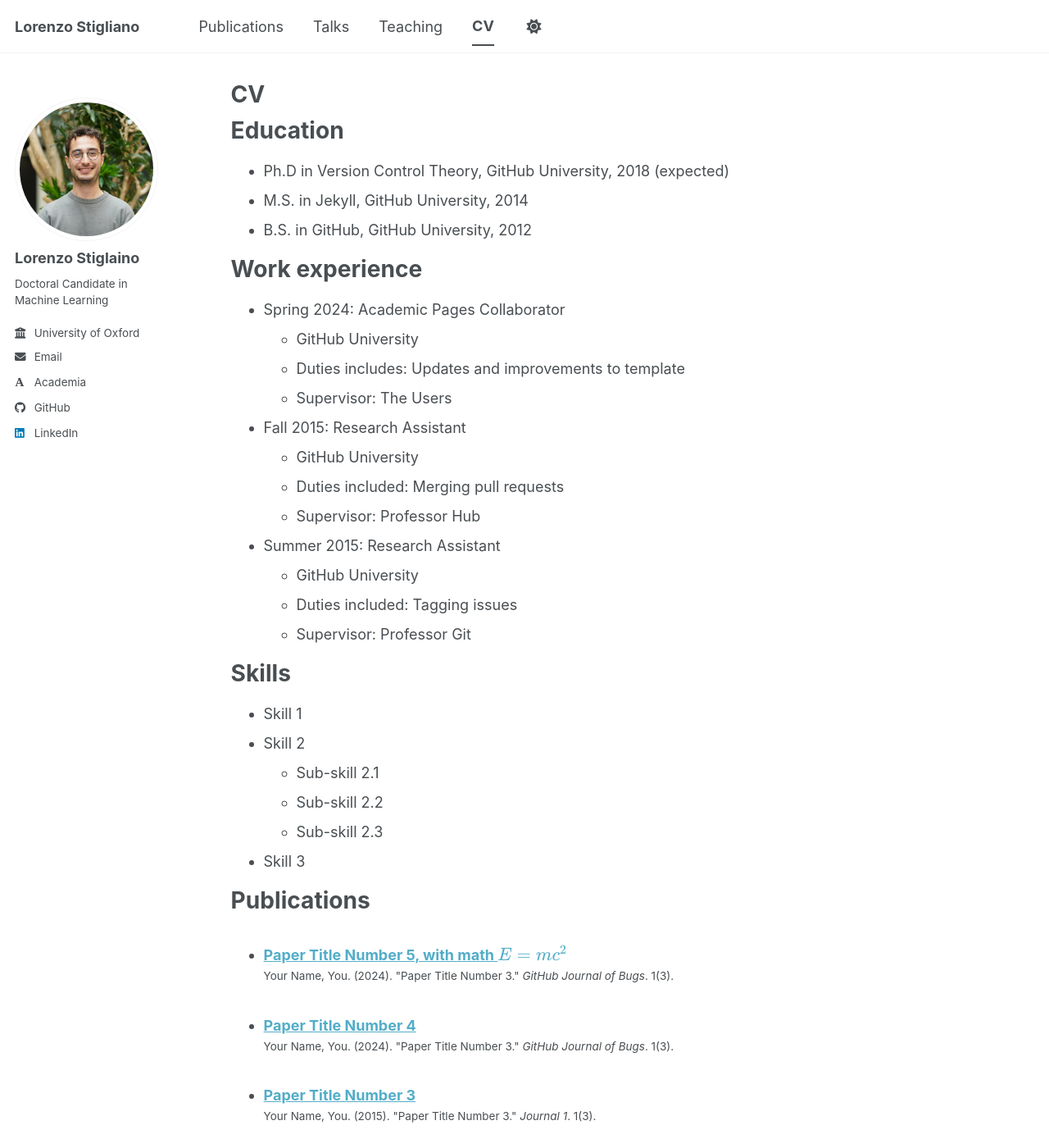
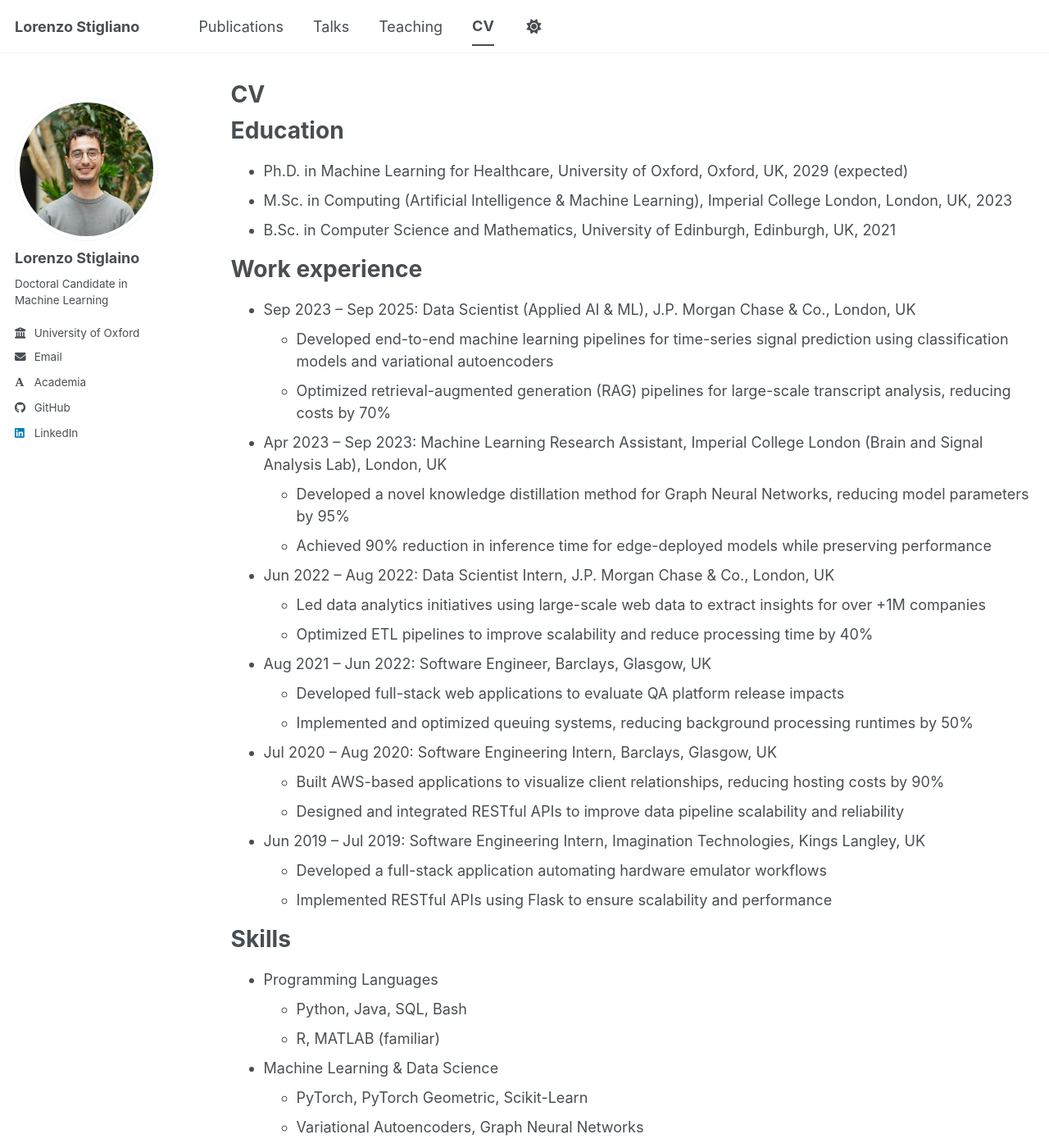
Before and after one commit to LorenzoStigliano/lorenzostigliano.github.io, a Jekyll site: the page built from _pages/cv.md, in a window 1280 px wide and 1400 px high. Shown: the whole window at 82% size. Built offline with Jekyll 4.4.1, drawn with Linux system fonts in a browser that asks for light colours; some web fonts are replaced; a script bundle is joined from its source files by our own code; library files that are not in the unit come from our copies; some of the changed text lies outside the part shown.

Commit message:
update cv section

```diff
--- a/_pages/cv.md
+++ b/_pages/cv.md
@@ -11,35 +11,56 @@ redirect_from:
 
 Education
 ======
-* Ph.D in Version Control Theory, GitHub University, 2018 (expected)
-* M.S. in Jekyll, GitHub University, 2014
-* B.S. in GitHub, GitHub University, 2012
+* Ph.D. in Machine Learning for Healthcare, University of Oxford, Oxford, UK, 2029 (expected)
+* M.Sc. in Computing (Artificial Intelligence & Machine Learning), Imperial College London, London, UK, 2023
+* B.Sc. in Computer Science and Mathematics, University of Edinburgh, Edinburgh, UK, 2021
 
 Work experience
 ======
-* Spring 2024: Academic Pages Collaborator
-  * GitHub University
-  * Duties includes: Updates and improvements to template
-  * Supervisor: The Users
+* Sep 2023 – Sep 2025: Data Scientist (Applied AI & ML), J.P. Morgan Chase & Co., London, UK
+  * Developed end-to-end machine learning pipelines for time-series signal prediction using classification models and variational autoencoders
+  * Optimized retrieval-augmented generation (RAG) pipelines for large-scale transcript analysis, reducing costs by 70%
 
-* Fall 2015: Research Assistant
-  * GitHub University
-  * Duties included: Merging pull requests
-  * Supervisor: Professor Hub
+* Apr 2023 – Sep 2023: Machine Learning Research Assistant, Imperial College London (Brain and Signal Analysis Lab), London, UK
+  * Developed a novel knowledge distillation method for Graph Neural Networks, reducing model parameters by 95%
+  * Achieved 90% reduction in inference time for edge-deployed models while preserving performance
 
-* Summer 2015: Research Assistant
-  * GitHub University
-  * Duties included: Tagging issues
-  * Supervisor: Professor Git
+* Jun 2022 – Aug 2022: Data Scientist Intern, J.P. Morgan Chase & Co., London, UK
+  * Led data analytics initiatives using large-scale web data to extract insights for over +1M companies
+  * Optimized ETL pipelines to improve scalability and reduce processing time by 40%
+
+* Aug 2021 – Jun 2022: Software Engineer, Barclays, Glasgow, UK
+  * Developed full-stack web applications to evaluate QA platform release impacts
+  * Implemented and optimized queuing systems, reducing background processing runtimes by 50%
+
+* Jul 2020 – Aug 2020: Software Engineering Intern, Barclays, Glasgow, UK
+  * Built AWS-based applications to visualize client relationships, reducing hosting costs by 90%
+  * Designed and integrated RESTful APIs to improve data pipeline scalability and reliability
+
+* Jun 2019 – Jul 2019: Software Engineering Intern, Imagination Technologies, Kings Langley, UK
+  * Developed a full-stack application automating hardware emulator workflows
+  * Implemented RESTful APIs using Flask to ensure scalability and performance
 
 Skills
 ======
-* Skill 1
-* Skill 2
-  * Sub-skill 2.1
-  * Sub-skill 2.2
-  * Sub-skill 2.3
-* Skill 3
+* Programming Languages
+  * Python, Java, SQL, Bash
+  * R, MATLAB (familiar)
+
+* Machine Learning & Data Science
+  * PyTorch, PyTorch Geometric, Scikit-Learn
+  * Variational Autoencoders, Graph Neural Networks
+  * Hugging Face, LangChain, MLflow
+
+* Data Engineering & Systems
+  * PySpark, Databricks
+  * AWS (S3, EC2, Lambda)
+  * RESTful APIs (Flask, FastAPI)
+
+* Software Engineering
+  * Git, Bitbucket, CI/CD (Jenkins)
+  * Testing frameworks (pytest)
+  * Agile development, SLURM
 
 Publications
 ======
```
